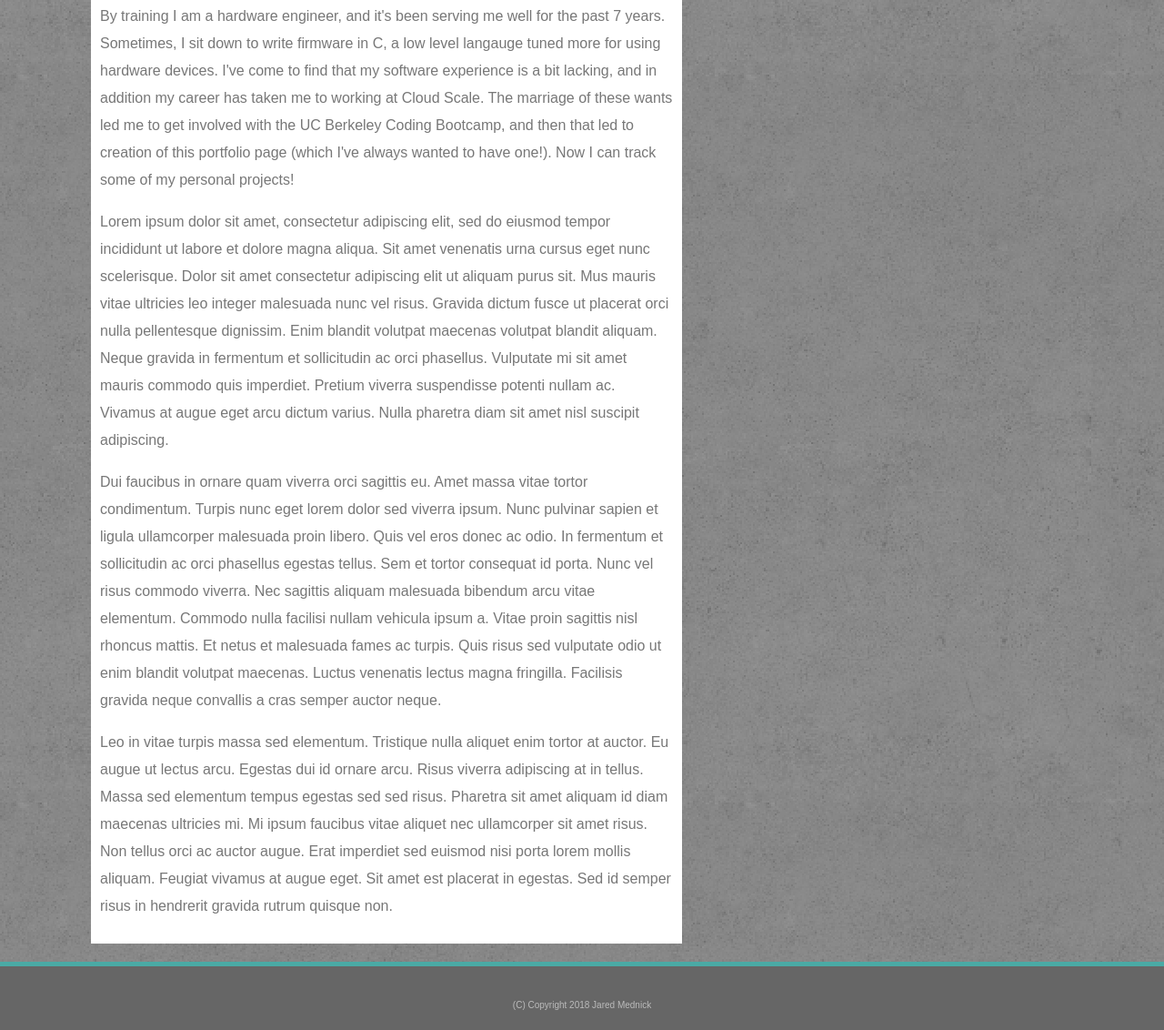
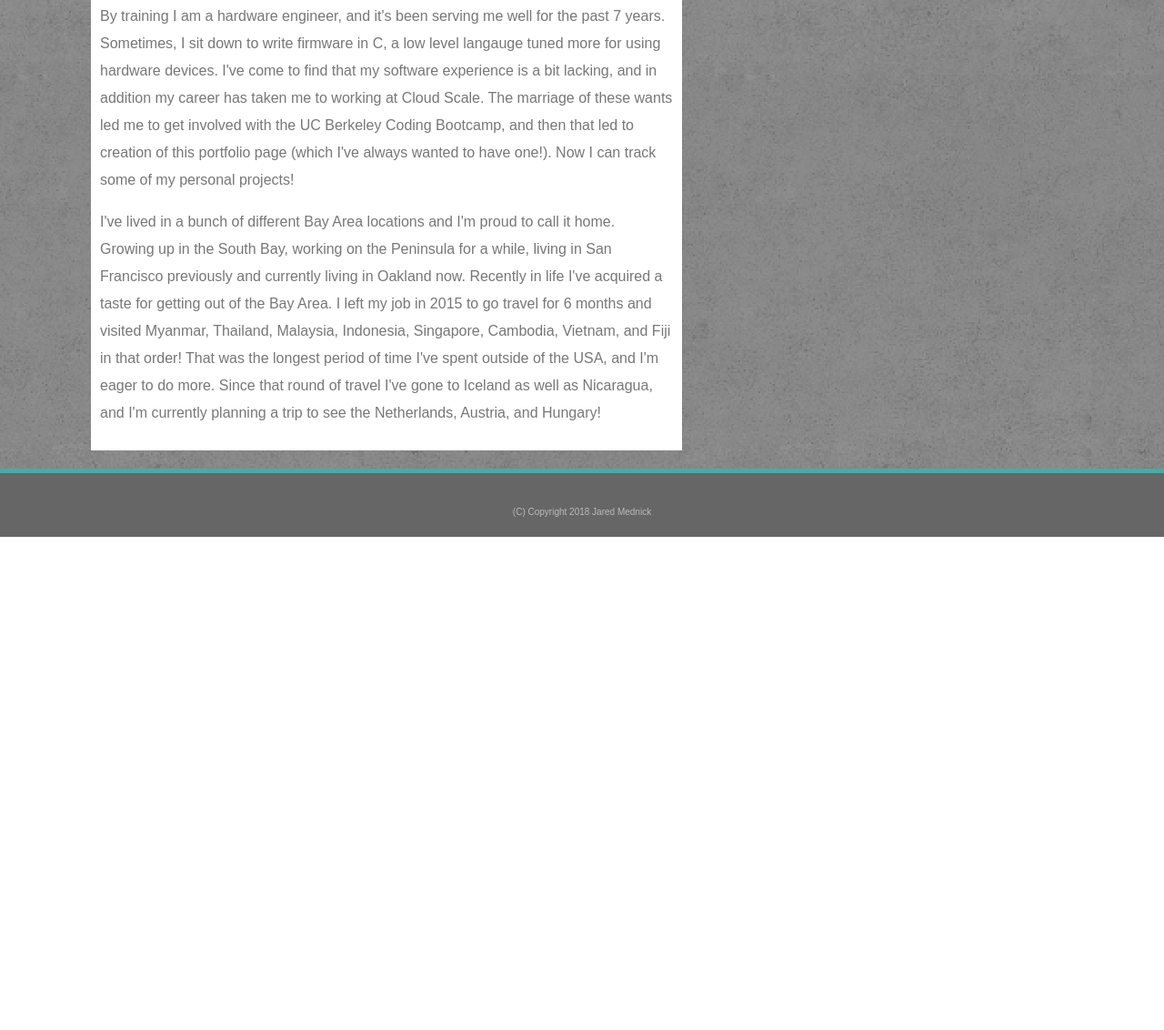
Before and after one commit to wodjafink/Bootstrap-Portfolio, a plain HTML site: page index.html in a window 1280 px wide. Shown: the part 378-1510 px from the top of the page at 91% size. After the commit the page ends 968 px from the top, so only its background shows below. Drawn offline with Linux system fonts and the light colour scheme.

Commit message:
Copied updated index.html that removed the filler text

```diff
--- a/index.html
+++ b/index.html
@@ -35,11 +35,7 @@
 
 			<p>By training I am a hardware engineer, and it's been serving me well for the past 7 years.  Sometimes, I sit down to write firmware in C, a low level langauge tuned more for using hardware devices.  I've come to find that my software experience is a bit lacking, and in addition my career has taken me to working at Cloud Scale.  The marriage of these wants led me to get involved with the UC Berkeley Coding Bootcamp, and then that led to creation of this portfolio page (which I've always wanted to have one!).  Now I can track some of my personal projects!</p>
 
-			<p>Lorem ipsum dolor sit amet, consectetur adipiscing elit, sed do eiusmod tempor incididunt ut labore et dolore magna aliqua. Sit amet venenatis urna cursus eget nunc scelerisque. Dolor sit amet consectetur adipiscing elit ut aliquam purus sit. Mus mauris vitae ultricies leo integer malesuada nunc vel risus. Gravida dictum fusce ut placerat orci nulla pellentesque dignissim. Enim blandit volutpat maecenas volutpat blandit aliquam. Neque gravida in fermentum et sollicitudin ac orci phasellus. Vulputate mi sit amet mauris commodo quis imperdiet. Pretium viverra suspendisse potenti nullam ac. Vivamus at augue eget arcu dictum varius. Nulla pharetra diam sit amet nisl suscipit adipiscing.</p>
-
-			<p>Dui faucibus in ornare quam viverra orci sagittis eu. Amet massa vitae tortor condimentum. Turpis nunc eget lorem dolor sed viverra ipsum. Nunc pulvinar sapien et ligula ullamcorper malesuada proin libero. Quis vel eros donec ac odio. In fermentum et sollicitudin ac orci phasellus egestas tellus. Sem et tortor consequat id porta. Nunc vel risus commodo viverra. Nec sagittis aliquam malesuada bibendum arcu vitae elementum. Commodo nulla facilisi nullam vehicula ipsum a. Vitae proin sagittis nisl rhoncus mattis. Et netus et malesuada fames ac turpis. Quis risus sed vulputate odio ut enim blandit volutpat maecenas. Luctus venenatis lectus magna fringilla. Facilisis gravida neque convallis a cras semper auctor neque.</p>
-
-			<p>Leo in vitae turpis massa sed elementum. Tristique nulla aliquet enim tortor at auctor. Eu augue ut lectus arcu. Egestas dui id ornare arcu. Risus viverra adipiscing at in tellus. Massa sed elementum tempus egestas sed sed risus. Pharetra sit amet aliquam id diam maecenas ultricies mi. Mi ipsum faucibus vitae aliquet nec ullamcorper sit amet risus. Non tellus orci ac auctor augue. Erat imperdiet sed euismod nisi porta lorem mollis aliquam. Feugiat vivamus at augue eget. Sit amet est placerat in egestas. Sed id semper risus in hendrerit gravida rutrum quisque non.</p>
+			<p>I've lived in a bunch of different Bay Area locations and I'm proud to call it home.  Growing up in the South Bay, working on the Peninsula for a while, living in San Francisco previously and currently living in Oakland now.  Recently in life I've acquired a taste for getting out of the Bay Area.  I left my job in 2015 to go travel for 6 months and visited Myanmar, Thailand, Malaysia, Indonesia, Singapore, Cambodia, Vietnam, and Fiji in that order!  That was the longest period of time I've spent outside of the USA, and I'm eager to do more.  Since that round of travel I've gone to Iceland as well as Nicaragua, and I'm currently planning a trip to see the Netherlands, Austria, and Hungary!</p>
 
 		</section>
 		<section id="social-links">
```
